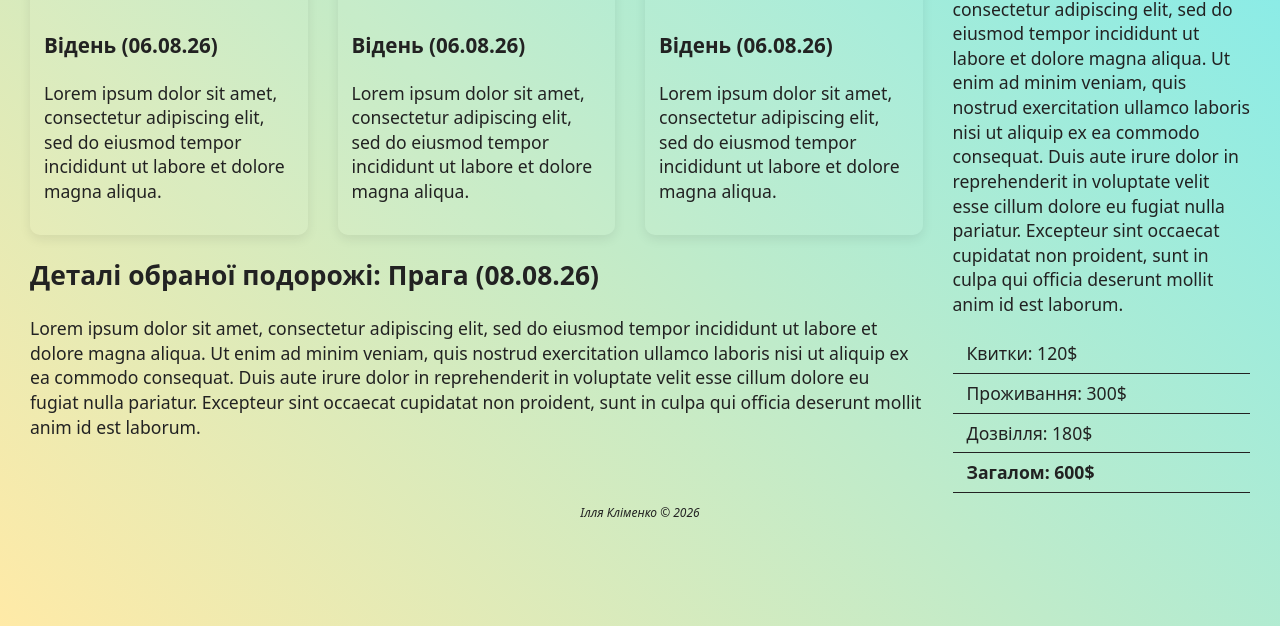
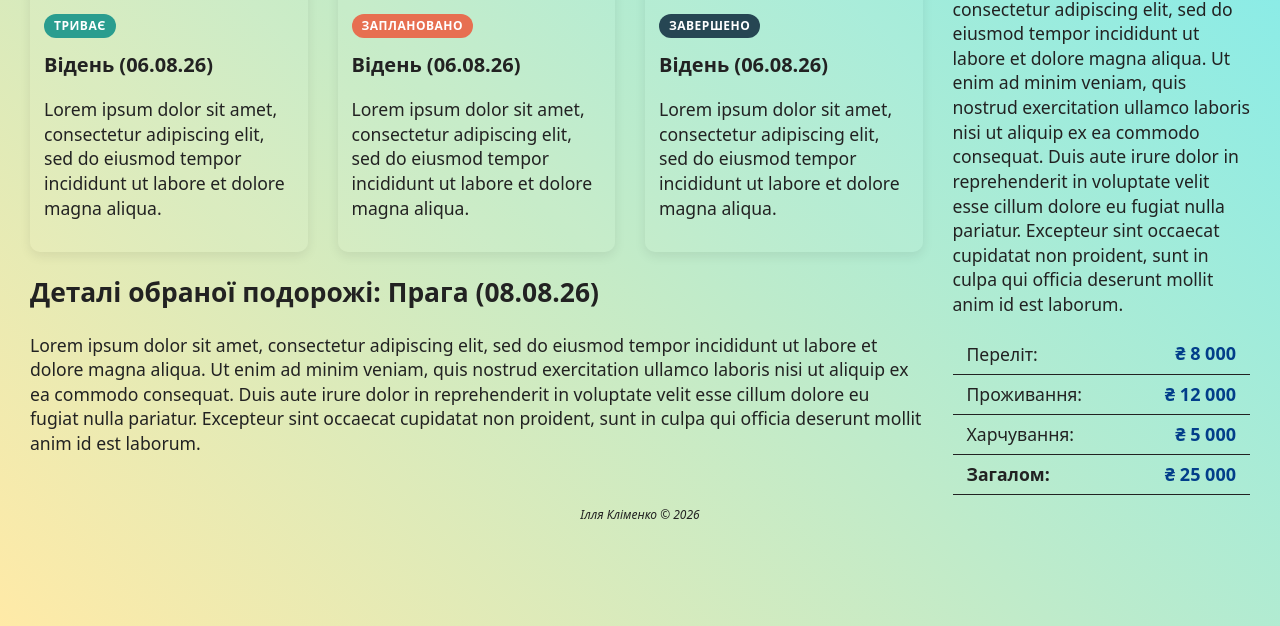
Before and after one commit to illya4git/trip-planner, a plain HTML site: page index.html in a window 1280 px wide. Shown: the part 174-800 px from the top of the page. Drawn offline with Linux system fonts and the light colour scheme.

Commit message:
Task #5 Design changes: Update card styling, add status icons, and adjust budget display

```diff
--- a/css/style.css
+++ b/css/style.css
@@ -1,3 +1,13 @@
+/*
+ * НЕЧІТКА ВИМОГА: «має надихати на подорожі»
+ * ОБҐРУНТУВАННЯ: Базовий градієнт фону (#ffeaa7 - пісочний та #81ecec - морський/небесний)
+ * було збережено, оскільки він ідеально передає атмосферу пляжу та моря.
+ * Для акцентів (бюджет) та міток статусів додано природні кольори:
+ * насичений синій (#023E8A), теракотовий (#E76F51) та зелений (#2A9D8F),
+ * які асоціюються з природою та подорожами. Контраст тексту на мітках до їхнього фону
+ * та синього тексту до загального фону складає більше 4.5:1, що відповідає стандартам.
+ */
+
 *, *::before, *::after {
     box-sizing: border-box;
 }
@@ -90,6 +100,35 @@ nav > a {
     padding: 14px;
 }
 
+.card h3 {
+    font-size: 20px;
+    margin: 8px 0;
+}
+
+.status {
+    display: inline-block;
+    padding: 4px 10px;
+    border-radius: 12px;
+    font-size: 12px;
+    font-weight: bold;
+    color: #ffffff;
+    text-transform: uppercase;
+    letter-spacing: 0.5px;
+    margin-bottom: 5px;
+}
+
+.status--planned {
+    background-color: #e76f51;
+}
+
+.status--active {
+    background-color: #2a9d8f;
+}
+
+.status--past {
+    background-color: #264653;
+}
+
 
 aside > ul {
     margin: 0;
@@ -98,8 +137,17 @@ aside > ul {
 }
 
 aside > ul > li {
+    display: flex;
+    justify-content: space-between;
+    align-items: center;
     padding: 7px 14px;
     border-bottom: 1px solid #222;
+}
+
+.budget-amount {
+    font-weight: bold;
+    font-size: 18px;
+    color: #023e8a;
 }
 
 
--- a/index.html
+++ b/index.html
@@ -22,6 +22,7 @@
                     <article class="card">
                         <img width="240" height="135" src="assets/img/vienna.jpg" alt="Vienna">
                         <div>
+                            <span class="status status--active">Триває</span>
                             <h3>Відень (06.08.26)</h3>
                             <p>Lorem ipsum dolor sit amet, consectetur adipiscing elit, sed do eiusmod tempor incididunt ut labore et dolore magna aliqua.</p>
                         </div>
@@ -29,6 +30,7 @@
                     <article class="card">
                         <img width="240" height="135" src="assets/img/prague.jpg" alt="Prague">
                         <div>
+                            <span class="status status--planned">Заплановано</span>
                             <h3>Відень (06.08.26)</h3>
                             <p>Lorem ipsum dolor sit amet, consectetur adipiscing elit, sed do eiusmod tempor incididunt ut labore et dolore magna aliqua.</p>
                         </div>
@@ -36,6 +38,7 @@
                     <article class="card">
                         <img width="240" height="135" src="assets/img/budapest.jpg" alt="Budapest">
                         <div>
+                            <span class="status status--past">Завершено</span>
                             <h3>Відень (06.08.26)</h3>
                             <p>Lorem ipsum dolor sit amet, consectetur adipiscing elit, sed do eiusmod tempor incididunt ut labore et dolore magna aliqua.</p>
                         </div>
@@ -51,10 +54,10 @@
             <h2>Бюджет подорожі</h2>
             <p>Lorem ipsum dolor sit amet, consectetur adipiscing elit, sed do eiusmod tempor incididunt ut labore et dolore magna aliqua. Ut enim ad minim veniam, quis nostrud exercitation ullamco laboris nisi ut aliquip ex ea commodo consequat. Duis aute irure dolor in reprehenderit in voluptate velit esse cillum dolore eu fugiat nulla pariatur. Excepteur sint occaecat cupidatat non proident, sunt in culpa qui officia deserunt mollit anim id est laborum.</p>
             <ul>
-                <li>Квитки: 120$</li>
-                <li>Проживання: 300$</li>
-                <li>Дозвілля: 180$</li>
-                <li><strong>Загалом: 600$</strong></li>
+                <li><span>Переліт:</span> <span class="budget-amount">₴ 8 000</span></li>
+                <li><span>Проживання:</span> <span class="budget-amount">₴ 12 000</span></li>
+                <li><span>Харчування:</span> <span class="budget-amount">₴ 5 000</span></li>
+                <li><span><strong>Загалом:</strong></span> <span class="budget-amount"><strong>₴ 25 000</strong></span></li>
             </ul>
         </aside>
     </div>
```
